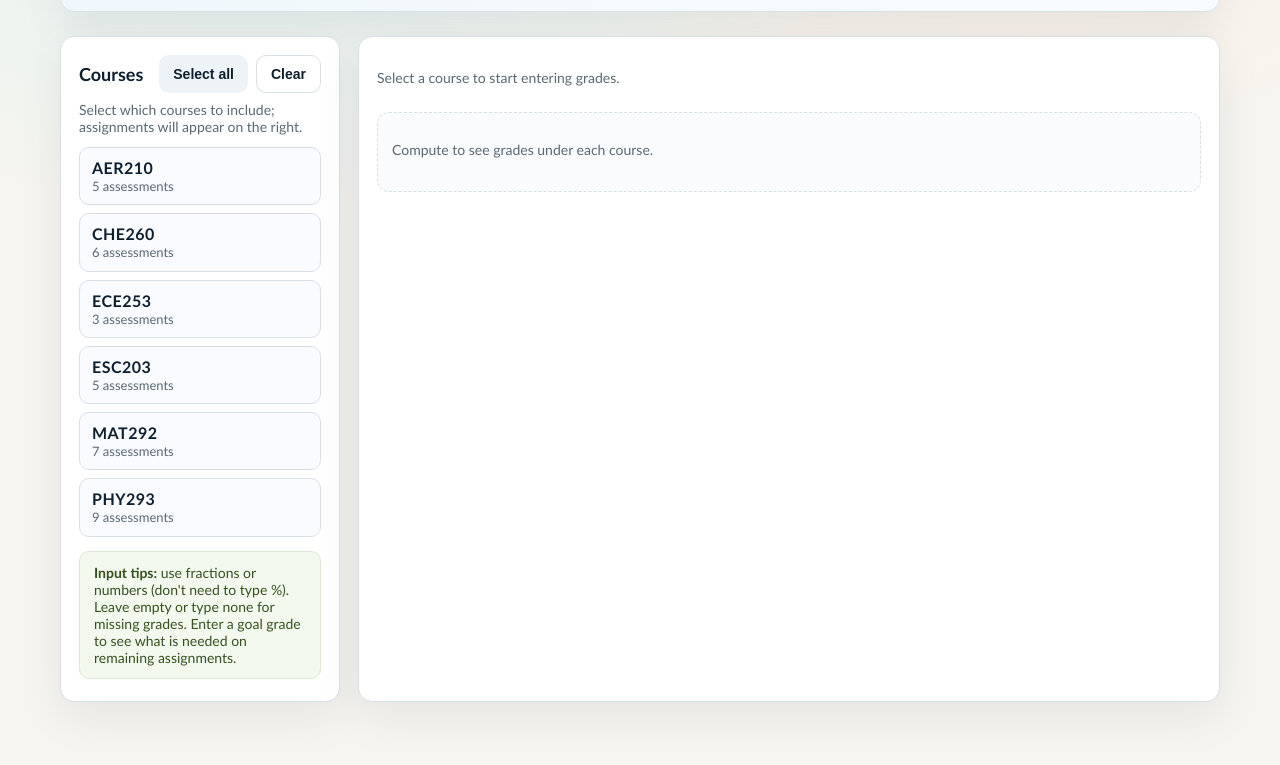
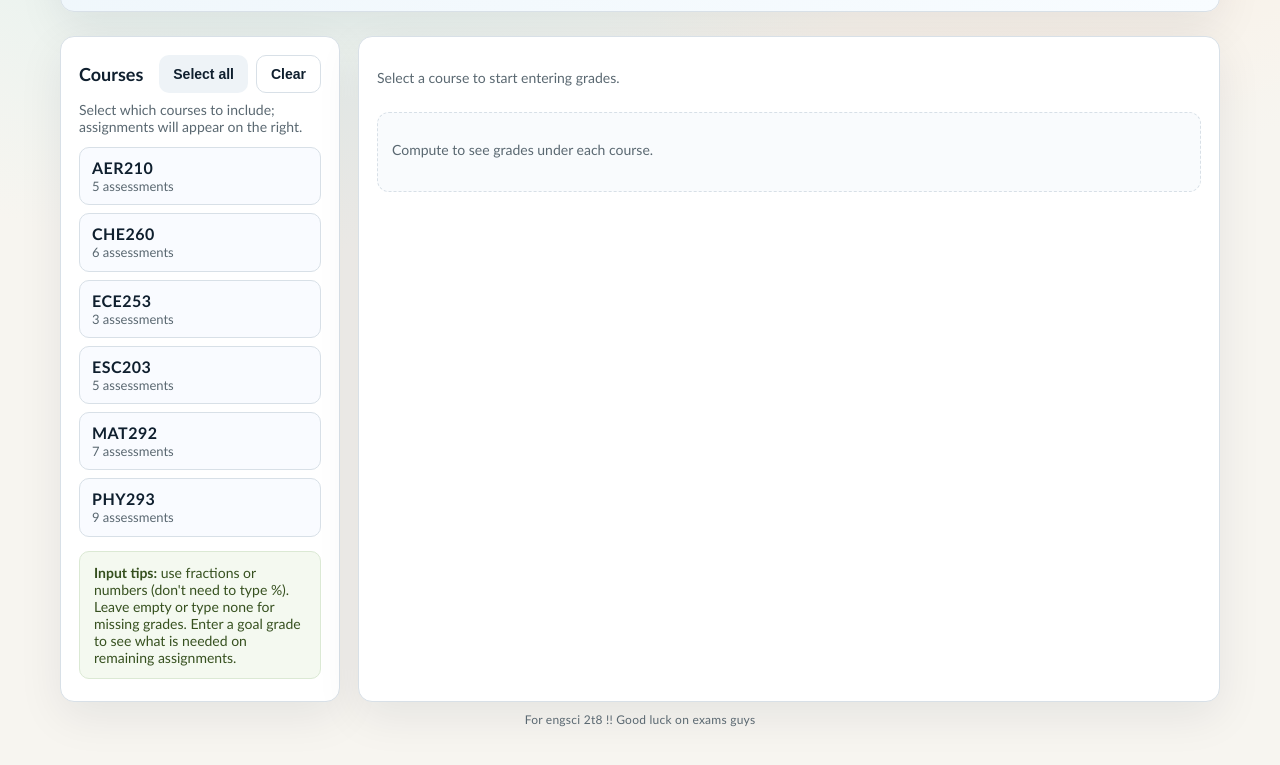
Before and after one commit to bbnt3/y2fall_calculator, a plain HTML site: page index.html in a window 1280 px wide. Shown: the part 523-1288 px from the top of the page. Drawn offline with Linux system fonts and the light colour scheme.

Commit message:
added a footer

```diff
--- a/index.html
+++ b/index.html
@@ -117,6 +117,10 @@
         <div id="summary" class="summary"></div>
       </section>
     </main>
+
+    <footer class="footer">
+      <p class="footer__credit">For engsci 2t8 !! Good luck on exams guys</p>
+    </footer>
   </div>
 
   <script src="app.js"></script>
--- a/style.css
+++ b/style.css
@@ -460,6 +460,18 @@ button:hover {
   color: var(--accent);
 }
 
+.footer {
+  margin-top: 10px;
+  color: var(--muted);
+  text-align: center;
+}
+
+.footer__credit {
+  margin: 0;
+  font-size: 12px;
+  letter-spacing: 0.02em;
+}
+
 @media (max-width: 960px) {
   .layout {
     grid-template-columns: 1fr;
```
